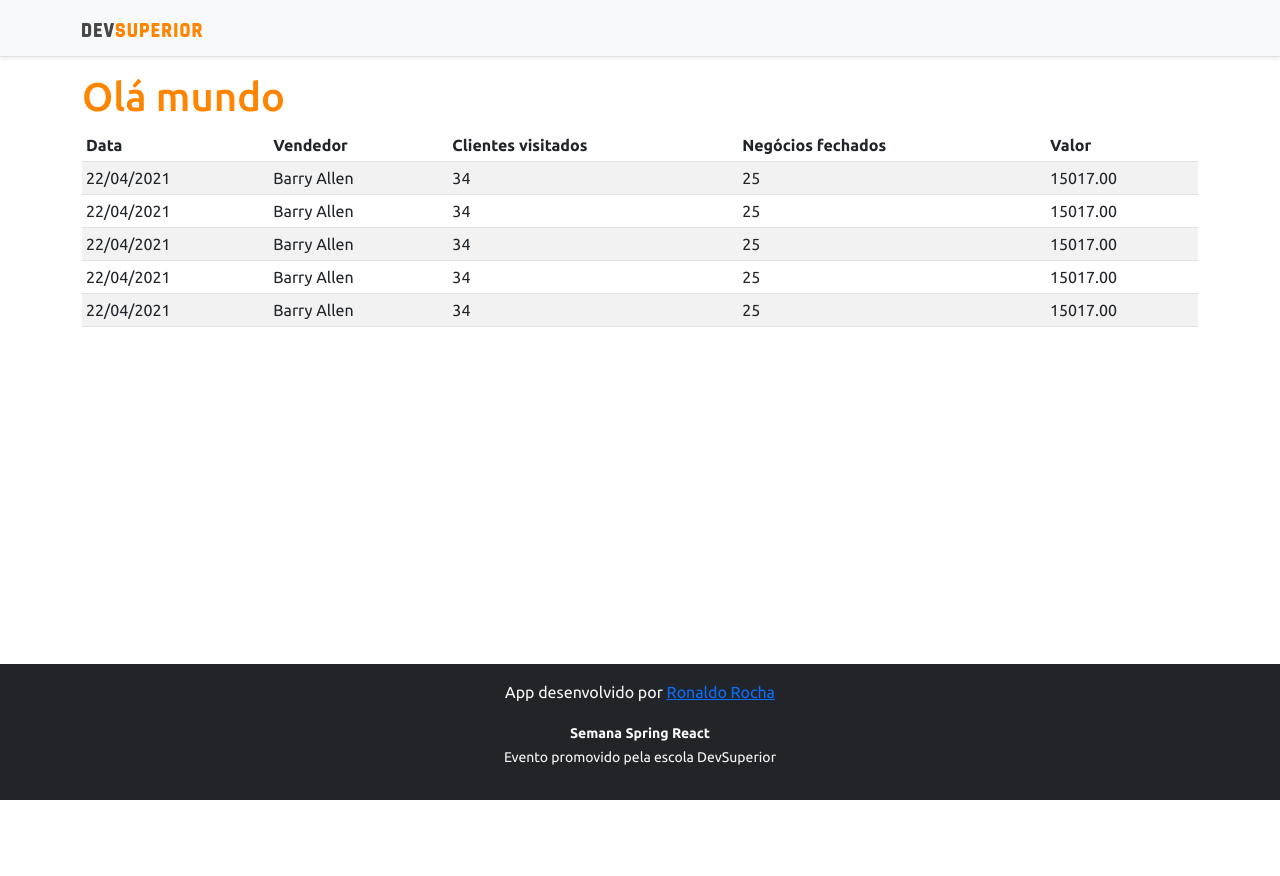
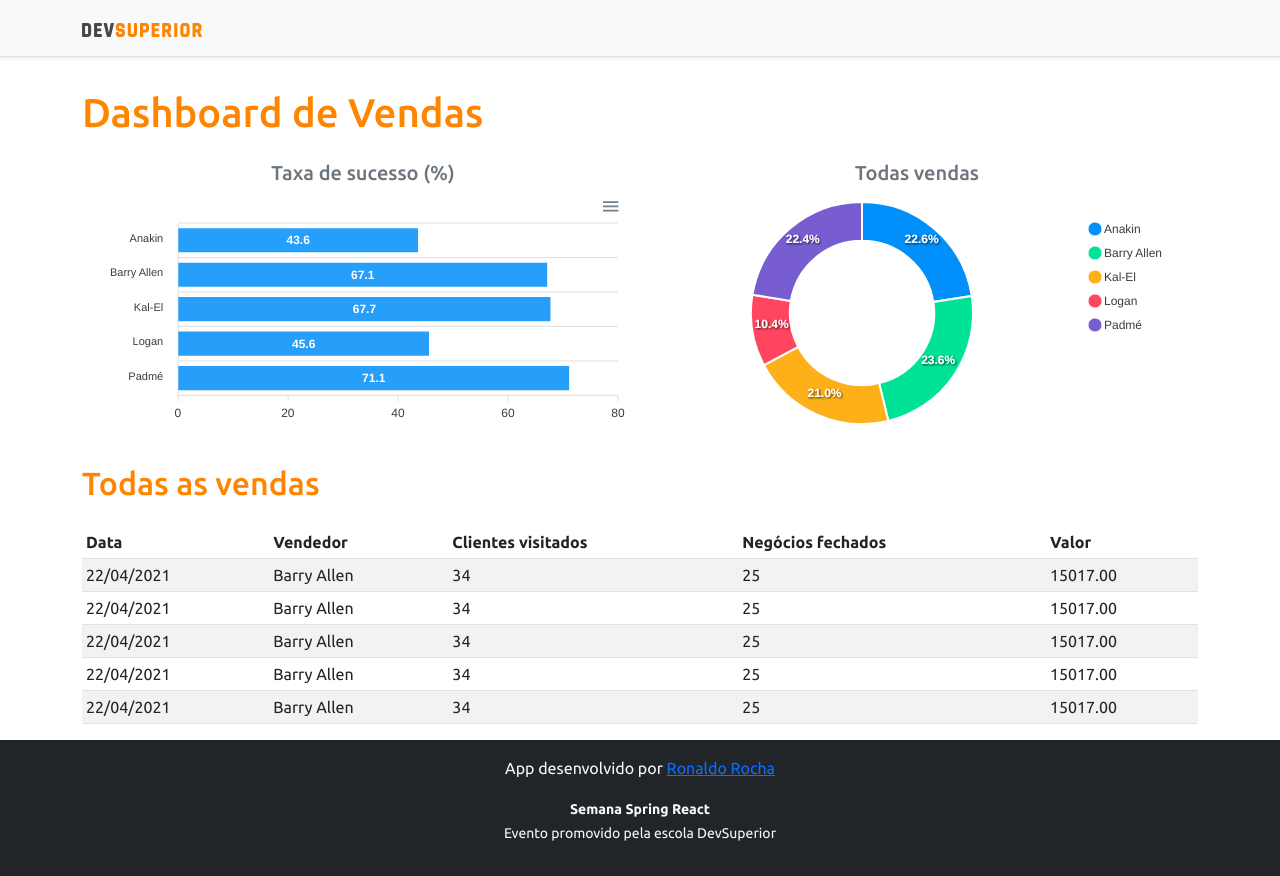
Before and after one commit to ronaldo-devlearning/dsvendas, a React (Create React App) app in the folder frontend/: page / in a window 1280 px wide. Before the commit the page ends 800 px from the top, so only its background shows below. Built offline with nearby package versions, Linux system fonts and the light colour scheme.

Commit message:
Static charts

```diff
--- a/frontend/package.json
+++ b/frontend/package.json
@@ -11,8 +11,10 @@
     "@types/node": "^16.18.10",
     "@types/react": "^18.0.26",
     "@types/react-dom": "^18.0.10",
+    "apexcharts": "^3.36.3",
     "bootstrap": "^5.2.3",
     "react": "^18.2.0",
+    "react-apexcharts": "^1.4.0",
     "react-dom": "^18.2.0",
     "react-scripts": "5.0.1",
     "typescript": "^4.9.4",
--- a/frontend/src/App.tsx
+++ b/frontend/src/App.tsx
@@ -1,4 +1,6 @@
+import BarChart from 'components/BarChart'
 import DataTable from 'components/DataTable'
+import DonutChart from 'components/DonutChart'
 import Footer from 'components/Footer'
 import NavBar from 'components/NavBar'
 
@@ -8,7 +10,22 @@
       <NavBar />
 
       <div className="container">
-        <h1 className='text-primary'>Olá mundo</h1>
+        <h1 className="text-primary py-3">Dashboard de Vendas</h1>
+
+        <div className="row px-3">
+          <div className="col-sm-6">
+            <h5 className="text-center text-secondary">Taxa de sucesso (%)</h5>
+            <BarChart />
+          </div>
+          <div className="col-sm-6">
+            <h5 className="text-center text-secondary">Todas vendas</h5>
+            <DonutChart />
+          </div>
+        </div>
+
+        <div className="py-3">
+          <h2 className="text-primary">Todas as vendas</h2>
+        </div>
 
         <DataTable />
       </div>
--- /dev/null
+++ b/frontend/src/components/BarChart/index.tsx
@@ -0,0 +1,35 @@
+import Chart from 'react-apexcharts'
+import { options } from 'yargs'
+
+function BarChart() {
+
+    const options = {
+        plotOptions: {
+            bar: {
+                horizontal: true,
+            }
+        },
+    }
+
+    const mockData = {
+        labels: {
+            categories: ['Anakin', 'Barry Allen', 'Kal-El', 'Logan', 'Padmé']
+        },
+        series: [
+            {
+                name: "% Sucesso",
+                data: [43.6, 67.1, 67.7, 45.6, 71.1]
+            }
+        ]
+    }
+    return (
+       <Chart
+            options = {{...options, xaxis: mockData.labels}}
+                series = {mockData.series}
+                type="bar"
+                height="240"
+       />
+    )
+}
+
+export default BarChart
--- /dev/null
+++ b/frontend/src/components/DonutChart/index.tsx
@@ -0,0 +1,26 @@
+import Chart from 'react-apexcharts'
+
+function DonutChart() {
+
+    const mockData = {
+        series: [477138, 499928, 444867, 220426, 473088],
+        labels: ['Anakin', 'Barry Allen', 'Kal-El', 'Logan', 'Padmé']
+    }
+
+    const options = {
+        legend: {
+            show: true
+        }
+    }
+
+    return (
+        <Chart
+            options={{ ...options, labels: mockData.labels }}
+            series={mockData.series}
+            type="donut"
+            height="240"
+        />
+    )
+}
+
+export default DonutChart
```
Also changed, not shown: 1 other file (tests, documents, lock files or other folders).
